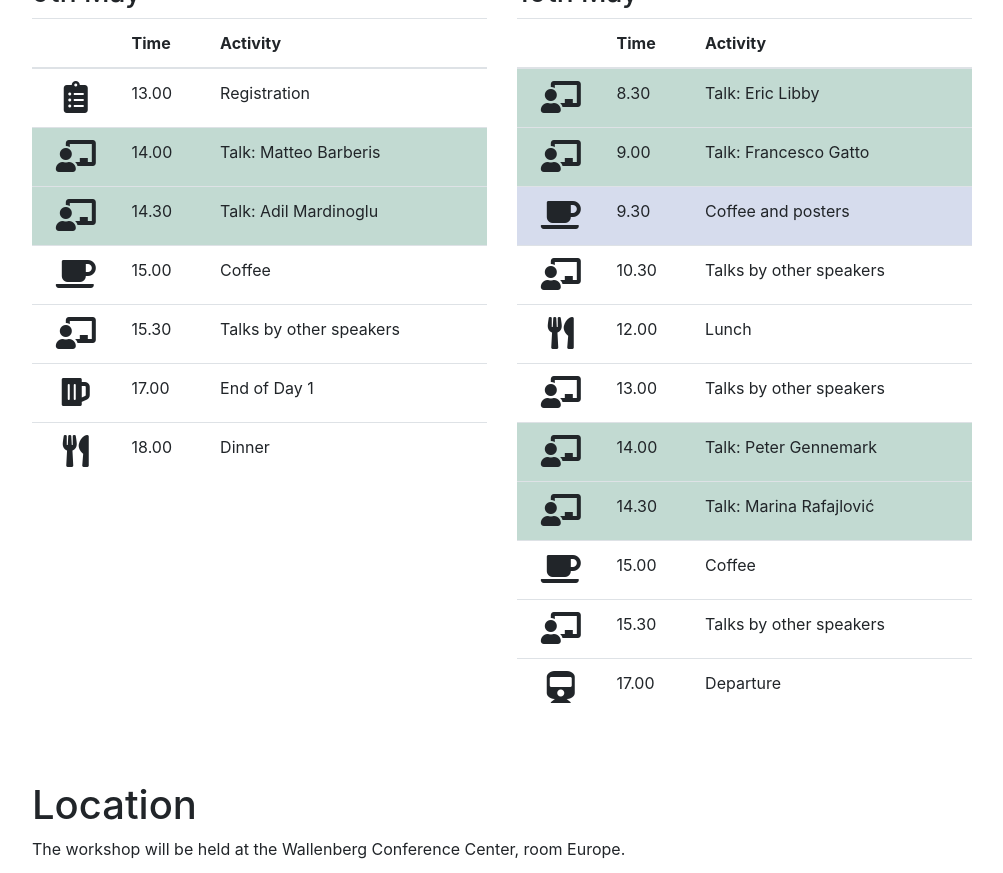
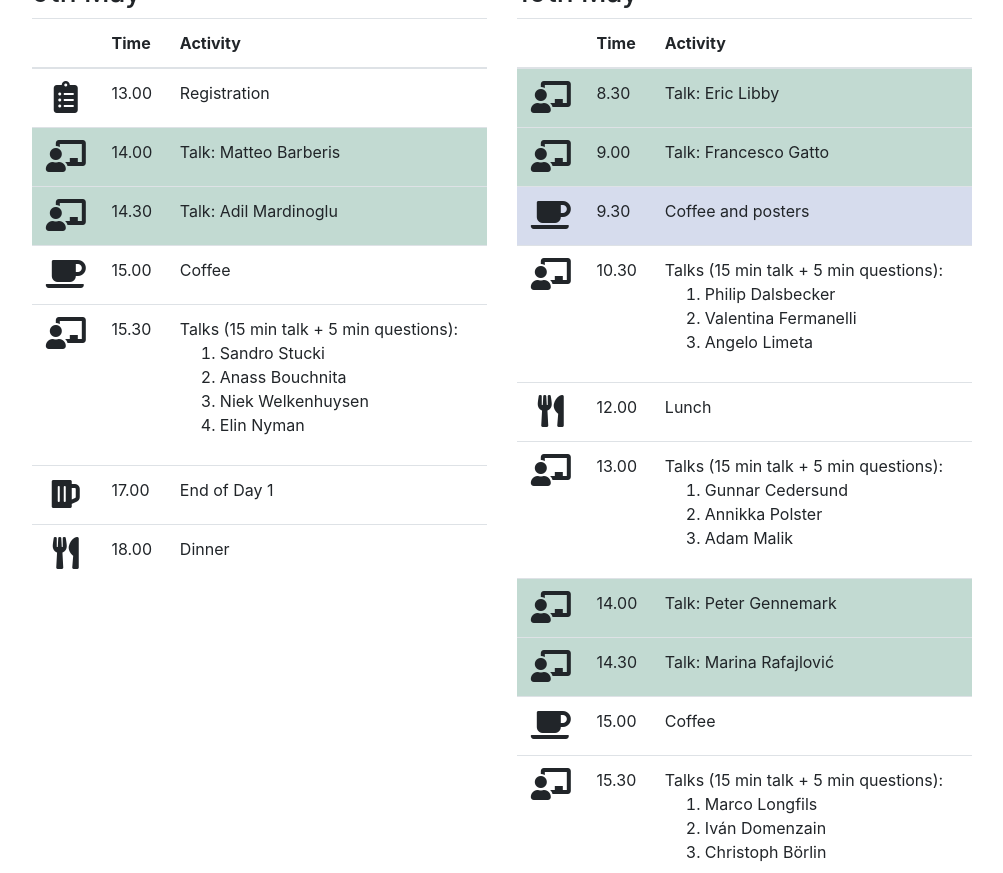
Before and after one commit to mbmworkshop/mbm, a Jekyll site: the page built from index.html, in a window 1280 px wide and 1400 px high, scrolled down 17093 px, cut to the strip 0-873 px from the top of the window. Shown: the whole strip, without its empty margins (138-1141 px from the left). Built offline with Jekyll 4.4.1, drawn with Linux system fonts in a browser that asks for light colours; nearby versions of some CDN libraries.

Commit message:
Added another sponsor (IOS Press) and other speakers to program

```diff
--- a/_includes/program.html
+++ b/_includes/program.html
@@ -38,7 +38,15 @@
         <tr>
           <th scope="row" class="text-center" aria-hidden="true"><i class="fas fa-chalkboard-teacher fa-2x"></i></th>
           <td>15.30</td>
-          <td>Talks by other speakers</td>
+          <td>
+            Talks (15 min talk + 5 min questions):
+            <ol>
+              <li>Sandro Stucki</li>
+              <li>Anass Bouchnita</li>
+              <li>Niek Welkenhuysen</li>
+              <li>Elin Nyman</li>
+            </ol>
+          </td>
         </tr>
         <tr>
           <th scope="row" class="text-center" aria-hidden="true"><i class="fas fa-beer fa-2x"></i></th>
@@ -82,7 +90,14 @@
         <tr>
           <th scope="row" class="text-center" aria-hidden="true"><i class="fas fa-chalkboard-teacher fa-2x"></i></th>
           <td>10.30</td>
-          <td>Talks by other speakers</td>
+          <td>
+            Talks (15 min talk + 5 min questions):
+            <ol>
+              <li>Philip Dalsbecker</li>
+              <li>Valentina Fermanelli</li>
+              <li>Angelo Limeta</li>
+            </ol>
+          </td>
         </tr>
         <tr>
           <th scope="row" class="text-center" aria-hidden="true"><i class="fas fa-utensils fa-2x"></i></th>
@@ -92,7 +107,14 @@
         <tr>
           <th scope="row" class="text-center" aria-hidden="true"><i class="fas fa-chalkboard-teacher fa-2x"></i></th>
           <td>13.00</td>
-          <td>Talks by other speakers</td>
+          <td>
+            Talks (15 min talk + 5 min questions):
+            <ol>
+              <li>Gunnar Cedersund</li>
+              <li>Annikka Polster</li>
+              <li>Adam Malik</li>
+            </ol>
+          </td>
         </tr>
         <tr class="table-primary">
           <th scope="row" class="text-center" aria-hidden="true"><i class="fas fa-chalkboard-teacher fa-2x"></i></th>
@@ -112,7 +134,14 @@
         <tr>
           <th scope="row" class="text-center" aria-hidden="true"><i class="fas fa-chalkboard-teacher fa-2x"></i></th>
           <td>15.30</td>
-          <td>Talks by other speakers</td>
+          <td>
+            Talks (15 min talk + 5 min questions):
+            <ol>
+              <li>Marco Longfils</li>
+              <li>Iván Domenzain</li>
+              <li>Christoph Börlin</li>
+            </ol>
+          </td>
         </tr>
         <tr>
           <th scope="row" class="text-center"><i class="fas fa-train fa-2x"></i></th>
--- a/_includes/workshop.html
+++ b/_includes/workshop.html
@@ -109,14 +109,19 @@
   </div>
 </div>
 <div class="row py-3">
-  <div class="col-sm-6 col-xs-12">
-    <div class="text-center">
-      <img src="img/ChalmersU_GU_centr_black.png" alt="Chalmers University of Technology and University of Gothenburg" class="img-fluid img-sponsor">
+  <div class="col-md-4 col-xs-12">
+    <div class="text-center box-sponsor">
+      <img src="img/ChalmersU_GU_centr_black.png" alt="Chalmers University of Technology and University of Gothenburg" class="img-sponsor">
     </div>
   </div>
-  <div class="col-sm-6 col-xs-12">
-    <div class="text-center">
-      <img src="img/nbis-scilife-logo.png" alt="SciLifeLab NBIS" class="img-fluid img-sponsor">
+  <div class="col-md-4 col-xs-12">
+    <div class="text-center box-sponsor">
+      <img src="img/nbis-scilife-logo.png" alt="SciLifeLab NBIS" class="img-sponsor">
+    </div>
+  </div>
+  <div class="col-md-4 col-xs-12">
+    <div class="text-center box-sponsor">
+      <img src="img/IOS Press_3508x2480px.png" alt="IOS Press" class="img-sponsor">
     </div>
   </div>
 </div>
--- a/css/custom/includes/_images.scss
+++ b/css/custom/includes/_images.scss
@@ -18,7 +18,11 @@
 	padding: 50px 0;
 }
 
-@include media-breakpoint-up(sm) {
+.box-sponsor {
+	min-width: 323px;
+}
+
+@include media-breakpoint-up(md) {
 	.img-sponsor {
 		max-height: 200px;
 		max-width: 1000px;
```
Also changed, not shown: img/IOS Press_3508x2480px.png (added).
